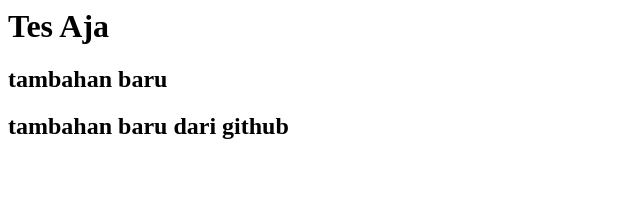
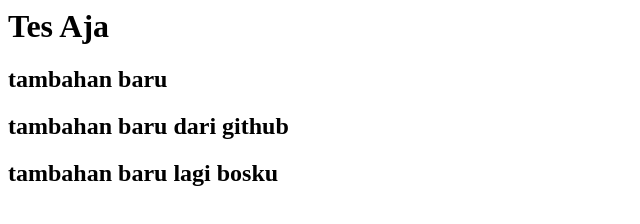
Before and after one commit to feresyan/tes, a plain HTML site: page index.html in a window 1280 px wide. Shown: the whole page, without its empty margins (0-640 px from the left). Drawn offline with Linux system fonts and the light colour scheme.

Commit message:
cek sekali lagi

```diff
--- a/index.html
+++ b/index.html
@@ -2,4 +2,6 @@
   <h1> Tes Aja </h1>
   <h2>tambahan baru</h2>
   <h2>tambahan baru dari github</h2>
+  <h2>tambahan baru lagi bosku</h2>
+
 </html>
```
